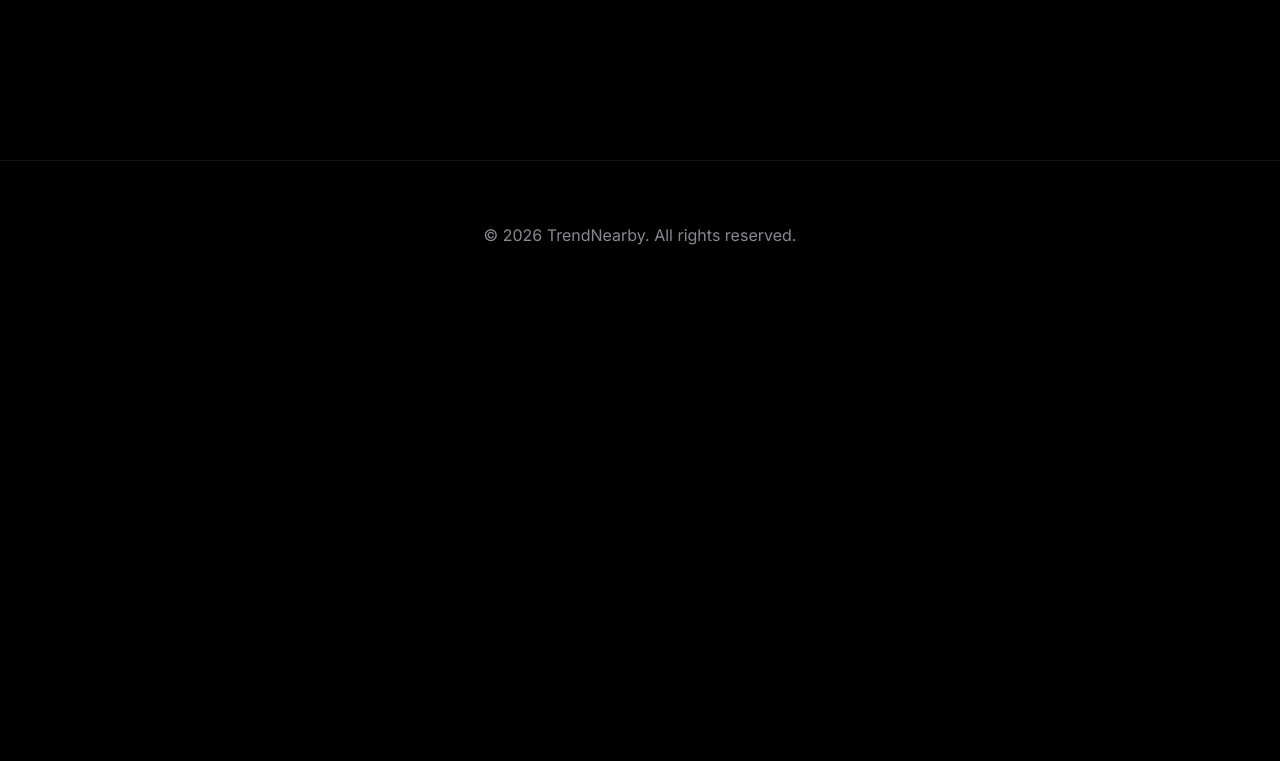
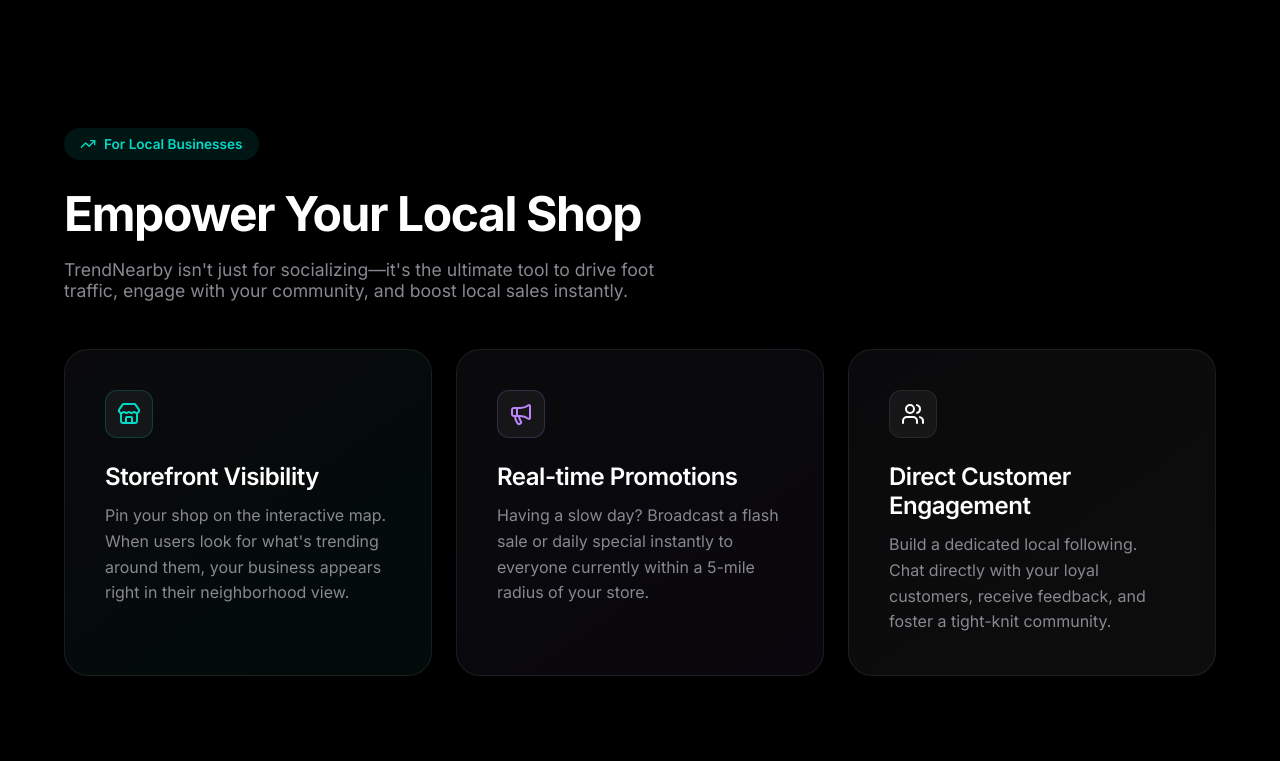
Before and after one commit to trendnearby/trendnearby-website, a React (Vite) app: page / in a window 1280 px wide. Shown: the part 1999-2760 px from the top of the page. Before the commit the page ends 2308 px from the top, so only its background shows below. Built offline with nearby package versions, Linux system fonts and the light colour scheme.

Commit message:
Add local business features section

```diff
--- a/src/App.tsx
+++ b/src/App.tsx
@@ -1,6 +1,6 @@
 import { useState } from 'react';
 import { motion, AnimatePresence } from 'framer-motion';
-import { Download, MapPin, MessageCircle, Share2, Compass, Zap, Lock } from 'lucide-react';
+import { Download, MapPin, MessageCircle, Share2, Compass, Zap, Lock, Store, Megaphone, Users, TrendingUp } from 'lucide-react';
 import './index.css';
 
 function App() {
@@ -239,6 +239,44 @@
             </motion.div>
           </div>
         </motion.section>
+
+        {/* Business Section */}
+        <motion.section
+          className="bento-section"
+          initial="hidden"
+          whileInView="show"
+          viewport={{ once: true, margin: "-100px" }}
+          variants={staggerContainer}
+          style={{ paddingTop: '2rem' }}
+        >
+          <motion.div variants={fadeInUp} className="section-header" style={{ marginBottom: '3rem' }}>
+            <div style={{ display: 'inline-flex', alignItems: 'center', gap: '0.5rem', background: 'rgba(3, 218, 198, 0.1)', color: '#03dac6', padding: '0.5rem 1rem', borderRadius: '100px', fontSize: '0.85rem', fontWeight: 600, marginBottom: '1.5rem' }}>
+              <TrendingUp size={16} /> For Local Businesses
+            </div>
+            <h2>Empower Your Local Shop</h2>
+            <p>TrendNearby isn't just for socializing—it's the ultimate tool to drive foot traffic, engage with your community, and boost local sales instantly.</p>
+          </motion.div>
+
+          <div className="bento-grid" style={{ gridTemplateColumns: 'repeat(3, 1fr)' }}>
+            <motion.div variants={fadeInUp} className="bento-card" style={{ background: 'linear-gradient(145deg, var(--bg-surface), rgba(3, 218, 198, 0.05))' }}>
+              <div className="bento-icon" style={{ borderColor: 'rgba(3, 218, 198, 0.2)', color: '#03dac6' }}><Store size={24} /></div>
+              <h3 className="bento-title">Storefront Visibility</h3>
+              <p className="bento-text">Pin your shop on the interactive map. When users look for what's trending around them, your business appears right in their neighborhood view.</p>
+            </motion.div>
+
+            <motion.div variants={fadeInUp} className="bento-card" style={{ background: 'linear-gradient(145deg, var(--bg-surface), rgba(187, 134, 252, 0.05))' }}>
+              <div className="bento-icon" style={{ borderColor: 'rgba(187, 134, 252, 0.2)', color: '#bb86fc' }}><Megaphone size={24} /></div>
+              <h3 className="bento-title">Real-time Promotions</h3>
+              <p className="bento-text">Having a slow day? Broadcast a flash sale or daily special instantly to everyone currently within a 5-mile radius of your store.</p>
+            </motion.div>
+
+            <motion.div variants={fadeInUp} className="bento-card" style={{ background: 'linear-gradient(145deg, var(--bg-surface), rgba(255, 255, 255, 0.05))' }}>
+              <div className="bento-icon"><Users size={24} /></div>
+              <h3 className="bento-title">Direct Customer Engagement</h3>
+              <p className="bento-text">Build a dedicated local following. Chat directly with your loyal customers, receive feedback, and foster a tight-knit community.</p>
+            </motion.div>
+          </div>
+        </motion.section>
       </main>
 
       <footer>
```
